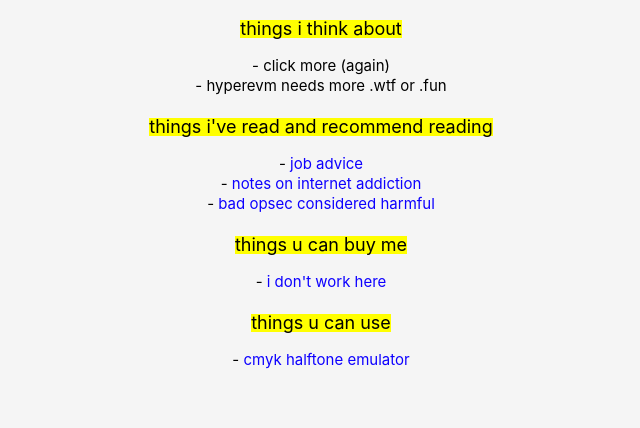
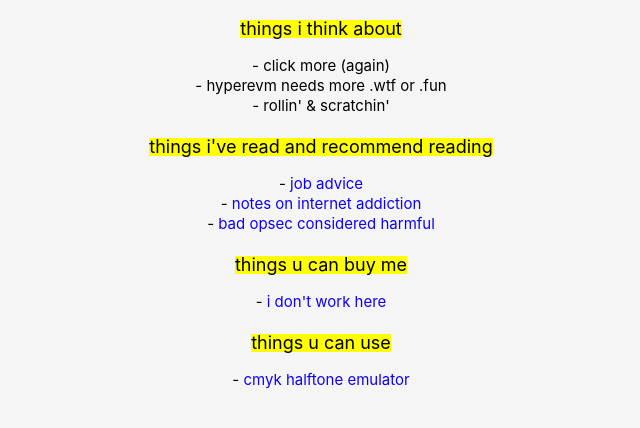
Before and after one commit to mainneat/rightclcksaveas, a plain HTML site: page index.html in a window 1280 px wide. Shown: the part 254-682 px from the top of the page, without its empty margins (319-959 px from the left). Drawn offline with Linux system fonts and the light colour scheme.

Commit message:
Add new thought to index.html

```diff
--- a/index.html
+++ b/index.html
@@ -117,6 +117,7 @@
                 <h2>things i think about</h2>
                 <p> - click more (again) </p>
                 <p> - hyperevm needs more .wtf or .fun </p>
+                <p> - rollin' & scratchin' </p>
             </div>
 
             <!-- Colonne 2 : Readings -->
```
